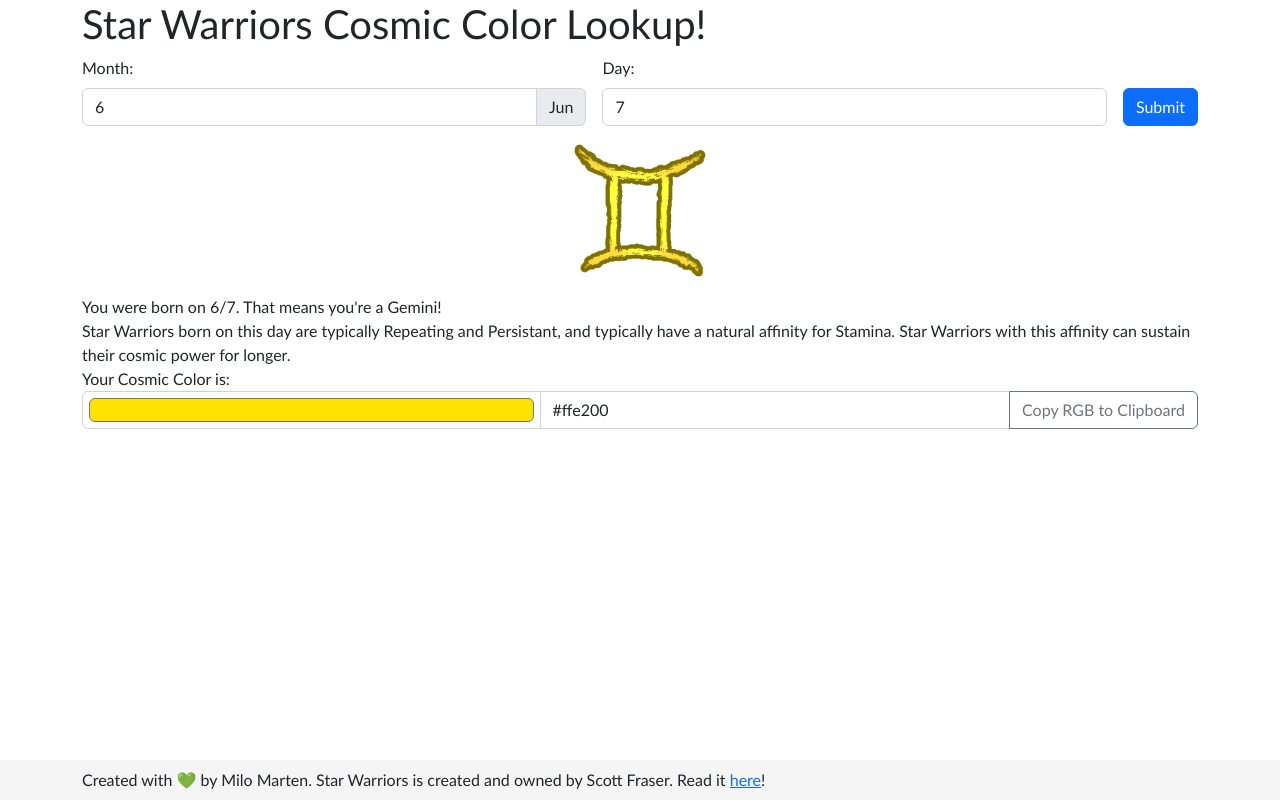
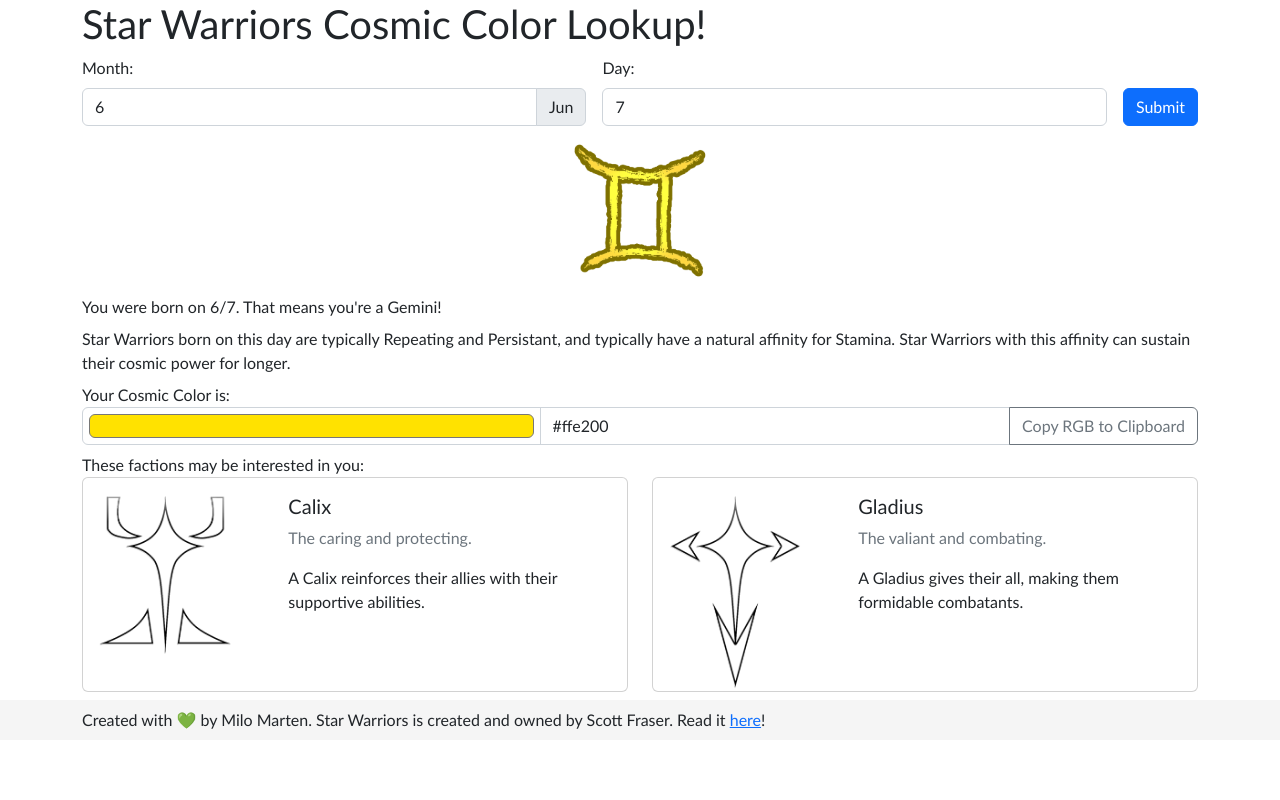
Before and after one commit to milomarten/star-warriors-widget, a React (Create React App) app: page / in a window 1280 px wide. Both pictures are taken after a click on the input 1160 px from the left and 107 px from the top of the page. Built offline with nearby package versions, Linux system fonts and the light colour scheme.

Commit message:
Add factions to output

```diff
--- a/src/App.js
+++ b/src/App.js
@@ -390,12 +390,12 @@ export function Results(props) {
         return (
             <div>
                 <img className="mx-auto d-block" src={z.symbol} alt={z.name + " symbol"} width="200px" />
-                <div>You were born on {month}/{day}. That means you're {z.an ? "an" : "a"} {z.name}!</div>
-                <div>
+                <div className="pb-2">You were born on {month}/{day}. That means you're {z.an ? "an" : "a"} {z.name}!</div>
+                <div className="pb-2">
                     Star Warriors born on this day are typically {z.terms[0]} and {z.terms[1]}, and
                     typically have a natural affinity for {affinity.name}. {affinity.flavor}
                 </div>
-                <div>
+                <div className="pb-2">
                     Your Cosmic Color is:
                     <div className="input-group">
                         <input type="color" id="cosmic-color" className="form-control form-control-color" value={colorStyle.color} readOnly/>
@@ -403,9 +403,39 @@ export function Results(props) {
                         <button className="btn btn-outline-secondary" type="button" onClick={copy_to_clipboard}>Copy RGB to Clipboard</button>
                     </div>
                 </div>
+                <div className='pb-2'>
+                    These factions may be interested in you:
+                    <div className='row'>
+                        <Faction data={factions[0]} />
+                        <Faction data={factions[1]} />
+                    </div>
+                </div>
             </div>
         );
     }
+}
+
+export function Faction(props) {
+    let data = props.data;
+
+    return (
+        <div className='col-sm-6'>
+            <div className='card'>
+                <div className='row'>
+                    <div className='col-md-4'>
+                        <img src={data.badge} className='card-img-top' alt={data.name + ' symbol'} />
+                    </div>
+                    <div className='col-md-8'>
+                        <div className='card-body'>
+                            <h5 className='card-title'>{data.name}</h5>
+                            <p className='card-text text-muted'>{data.flavor}</p>
+                            <p className='card-text'>{data.description}</p>
+                        </div>
+                    </div>
+                </div>
+            </div>
+        </div>
+    )
 }
 
 export function Footer () {
--- a/src/index.css
+++ b/src/index.css
@@ -7,10 +7,6 @@ body {
 }
 
 footer {
-    position: absolute;
-    bottom: 0;
-    width: 100%;
-    height: auto;
     line-height: 40px;
     background-color: #f5f5f5;
 }
```
